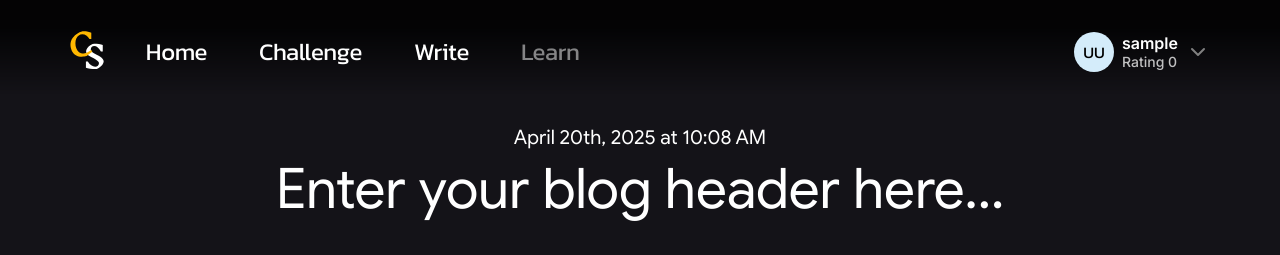
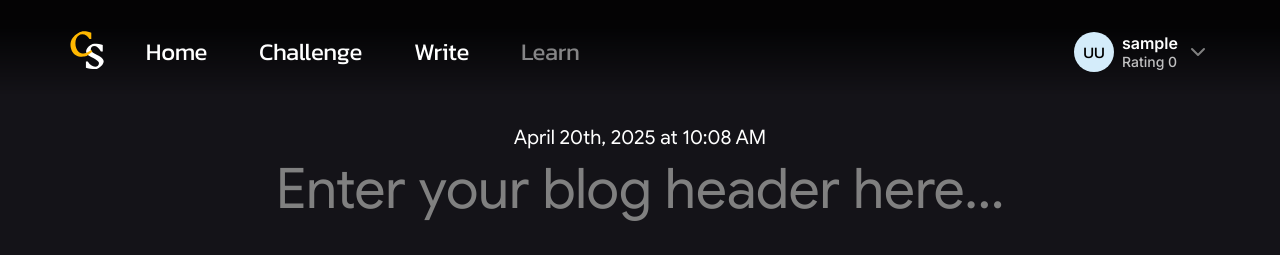
Before and after one commit to sambhandavale/code_space, a React (Vite) app in the folder client/: page /blog/write in a window 1280 px wide. Shown: the top 255 px of the page. Built offline with nearby package versions, Linux system fonts and the light colour scheme; no server answers; sample sign-in values are in the browser's storage; what bad-words would draw is missing.

Commit message:
added placeholders in blog

```diff
--- a/client/src/components/User/UserBlogs.tsx
+++ b/client/src/components/User/UserBlogs.tsx
@@ -11,7 +11,7 @@ interface IUserBlogs {
 const UserBlogs = ({ userBlogs, userInfo }: IUserBlogs) => {
     const navigate = useNavigate();
 
-    const blogsPerPage = 4;
+    const blogsPerPage = 3;
     const [currentPage, setCurrentPage] = useState(1);
     const [searchQuery, setSearchQuery] = useState("");
     const itsMe = isAuth() ? userInfo.username === isAuth().username : false;
--- a/client/src/containers/Write/WriteBlog.tsx
+++ b/client/src/containers/Write/WriteBlog.tsx
@@ -138,7 +138,7 @@ const WriteBlog: React.FC = () => {
         let sectionIndex = activeSectionIndex;
 
         if (sectionIndex === null || sections.length === 0) {
-            const newSection: Section = { header: "Enter your section header here...", items: [] };
+            const newSection: Section = { header: "", items: [] };
             setSections(prev => [...prev, newSection]);
             setActiveSectionIndex(sections.length);
             return;
@@ -148,12 +148,12 @@ const WriteBlog: React.FC = () => {
 
         if (!currentSection.header && currentSection.items.length === 0) {
             const updatedSections = [...sections];
-            updatedSections[sectionIndex].header = "Enter your section header here...";
+            updatedSections[sectionIndex].header = "";
             setSections(updatedSections);
             return;
         }
 
-        const newSection: Section = { header: "Enter your section header here...", items: [] };
+        const newSection: Section = { header: "", items: [] };
         setSections(prev => [...prev, newSection]);
         setActiveSectionIndex(sections.length);
     };
@@ -164,7 +164,7 @@ const WriteBlog: React.FC = () => {
         insertAfterIndex?: number,
         onAddFocus?: (newItemIndex: number, sectionIndex: number) => void
     ) => {
-        const defaultText = type === "content" ? "Enter your content here..." : "Enter your bullet point here...";
+        const defaultText = type === "content" ? "" : "";
         let updatedSections = [...sections];
 
         if (activeSectionIndex === null || sections.length === 0) {
@@ -358,8 +358,9 @@ const WriteBlog: React.FC = () => {
                                     addItem("content");
                                 }
                             }}
+                            data-placeholder="Enter your blog header here..."
                         >
-                            {tempBlogHeader === '' ? 'Enter your blog header here...' : tempBlogHeader}
+                            {tempBlogHeader}
                         </div>
                     </div>
 
@@ -481,8 +482,9 @@ const WriteBlog: React.FC = () => {
                                                     }, 0);
                                                 }
                                             }}
+                                            data-placeholder="Enter your section header here..."
                                         >
-                                            {section.header || "Enter your section header here..."}
+                                            {section.header || ""}
                                         </div>
                                         <FiTrash
                                             className="delete__icon"
@@ -546,7 +548,7 @@ const WriteBlog: React.FC = () => {
                                                         contentRefs.current[`${sectionIndex}-${itemIndex}`] = el;
                                                     }}
                                                 >
-                                                    {item.value !== '' ? item.value : <br/>}
+                                                    {item.value || ''}
                                                 </div>
                                                 <FiTrash
                                                     className="delete__icon"
@@ -611,8 +613,9 @@ const WriteBlog: React.FC = () => {
                                                         ref={(el) => {
                                                             contentRefs.current[`${sectionIndex}-${itemIndex}`] = el;
                                                         }}
+                                                        data-placeholder="Enter your bullet point here..."
                                                     >
-                                                        {item.value !== '' ? item.value : '\u200B'}
+                                                        {item.value || ''}
                                                     </div>
 
                                                     <FiTrash
--- a/client/src/styles/Write/write_blog.scss
+++ b/client/src/styles/Write/write_blog.scss
@@ -74,6 +74,16 @@
         align-self: stretch;
     }
 }
+
+.blog__main__header:empty:before,
+.section__header:empty:before,
+.content__input:empty:before,
+.bullet__input:empty:before {
+    content: attr(data-placeholder);
+    color: grey;
+    pointer-events: none;
+}
+
 
 .blog__actions{
     display: flex;
```
